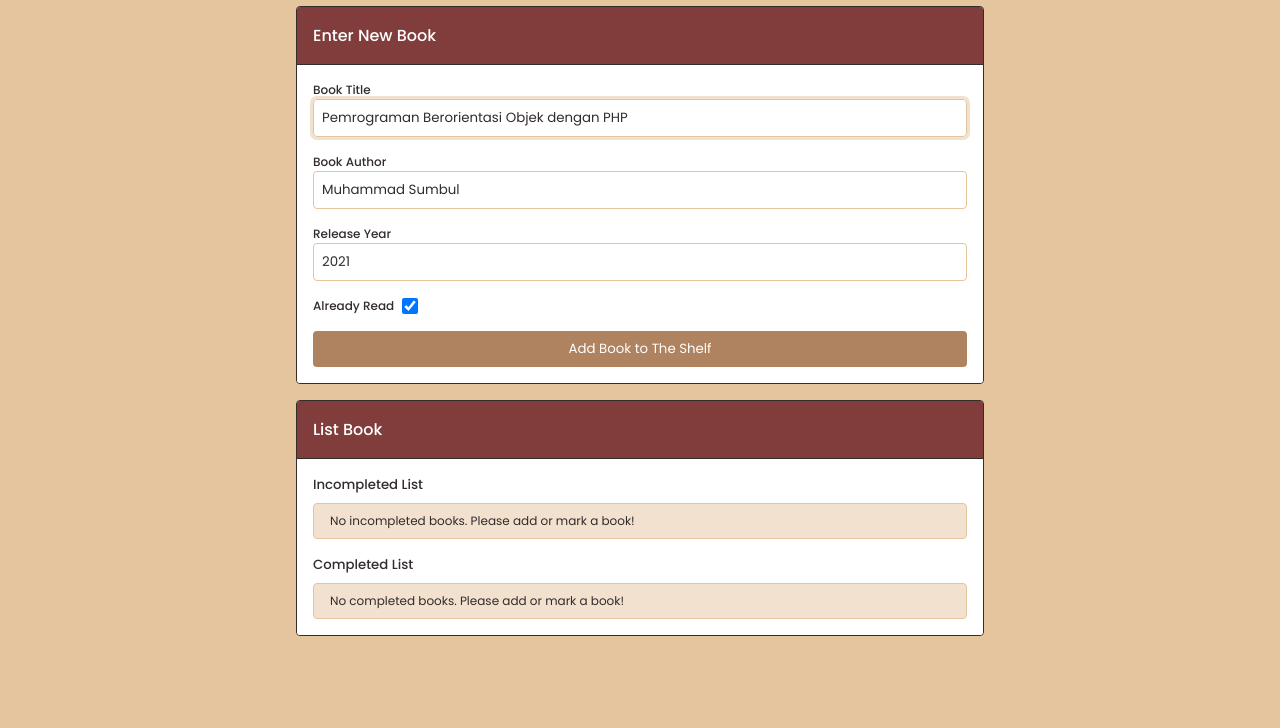
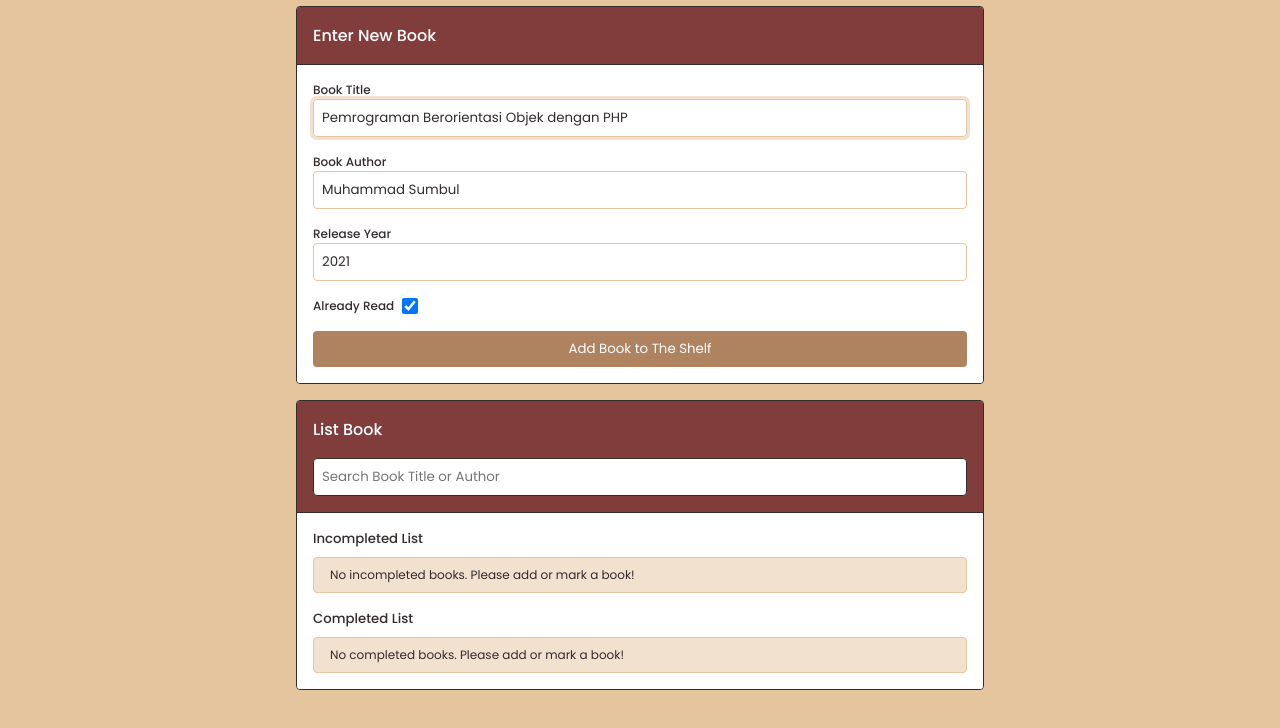
Before and after one commit to faridrawing/submission-aplikasi-pengelolaan-data, a plain HTML site: page index.html in a window 1280 px wide. Shown: the part 66-794 px from the top of the page. Drawn offline with nearby package versions, Linux system fonts and the light colour scheme.

Commit message:
prettier

```diff
--- a/index.html
+++ b/index.html
@@ -1,5 +1,6 @@
 <!DOCTYPE html>
 <html lang="en">
+
 <head>
   <meta charset="UTF-8" />
   <meta name="viewport" content="width=device-width, initial-scale=1.0" />
@@ -7,13 +8,17 @@
   <link rel="stylesheet" href="style.css" />
   <link rel="preconnect" href="https://fonts.googleapis.com" />
   <link rel="preconnect" href="https://fonts.gstatic.com" crossorigin />
-    <link href="https://fonts.googleapis.com/css2?family=Poppins:ital,wght@0,100;0,200;0,300;0,400;0,500;0,600;0,700;0,800;0,900;1,100;1,200;1,300;1,400;1,500;1,600;1,700;1,800;1,900&display=swap" rel="stylesheet" />
-    <link rel="stylesheet" href="https://fonts.googleapis.com/css2?family=Material+Symbols+Outlined:opsz,wght,FILL,GRAD@24,400,0,0" />
+  <link
+    href="https://fonts.googleapis.com/css2?family=Poppins:ital,wght@0,100;0,200;0,300;0,400;0,500;0,600;0,700;0,800;0,900;1,100;1,200;1,300;1,400;1,500;1,600;1,700;1,800;1,900&display=swap"
+    rel="stylesheet" />
+  <link rel="stylesheet"
+    href="https://fonts.googleapis.com/css2?family=Material+Symbols+Outlined:opsz,wght,FILL,GRAD@24,400,0,0" />
   <link rel="apple-touch-icon" sizes="180x180" href="assets/favicons/apple-touch-icon.png" />
   <link rel="icon" type="image/png" sizes="32x32" href="assets/favicons/favicon-32x32.png" />
   <link rel="icon" type="image/png" sizes="16x16" href="assets/favicons/favicon-16x16.png" />
   <link rel="manifest" href="assets/favicons/site.webmanifest" />
 </head>
+
 <body>
   <header>
     <div class="container">
@@ -41,7 +46,8 @@
               <input type="number" id="year" name="year" required />
             </div>
             <div class="input-group">
-                <div><label for="already-read">Already Read</label><input type="checkbox" id="already-read" name="already-read" /></div>
+              <div><label for="already-read">Already Read</label><input type="checkbox" id="already-read"
+                  name="already-read" /></div>
             </div>
             <button type="submit">Add Book to The Shelf</button>
           </form>
@@ -50,8 +56,12 @@
       <div class="window" id="list-book">
         <div class="title-bar">
           <h4>List Book</h4>
+          <div class="search-bar" id="search-bar">
+            <input type="text" id="search" placeholder="Search Book Title or Author" />
+          </div>
         </div>
         <div class="content-bar">
+          <div class="content-wrapper">
             <div class="list-wrapper">
               <div class="incompleted-list list">
                 <h5>Incompleted List</h5>
@@ -65,8 +75,10 @@
           </div>
         </div>
       </div>
+    </div>
   </main>
   <div id="toast" class="toast"></div>
   <script src="script.js"></script>
 </body>
+
 </html>
```
Lines whose indentation alone changed are shown as unchanged.
